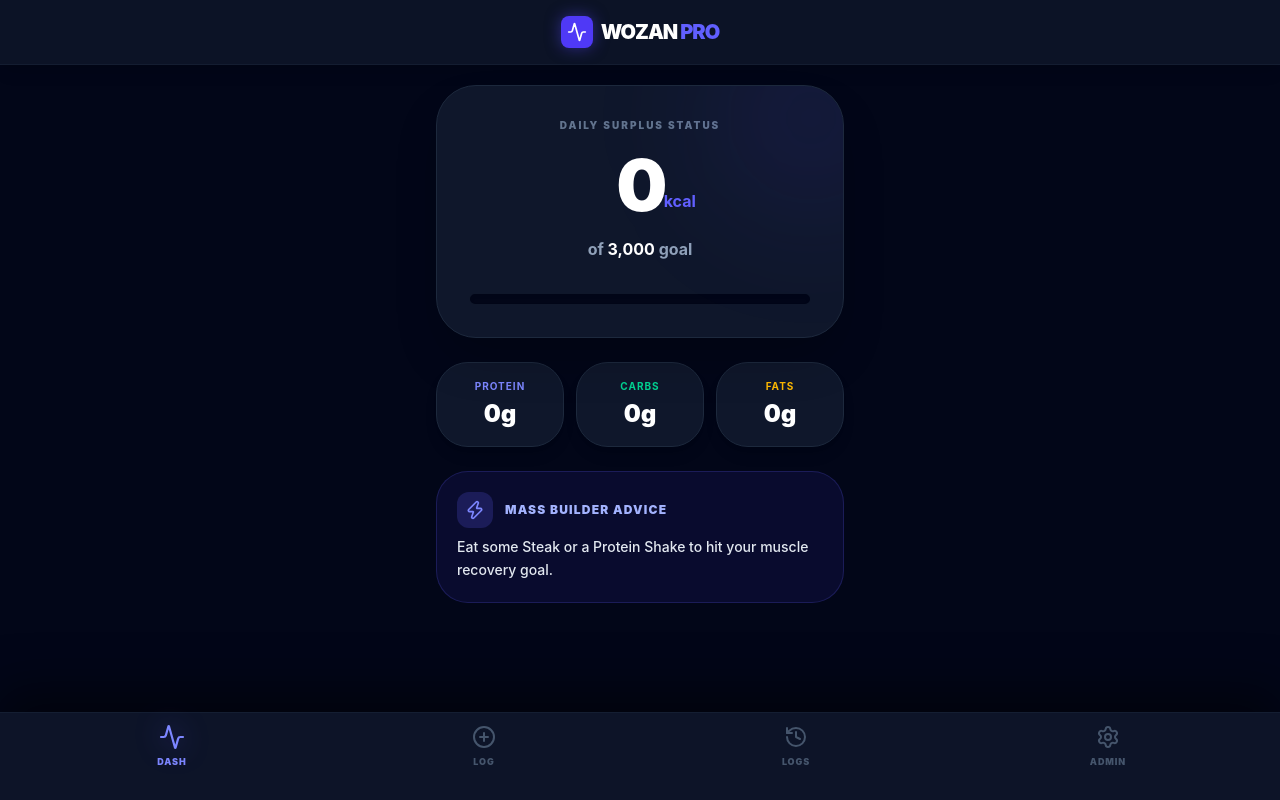
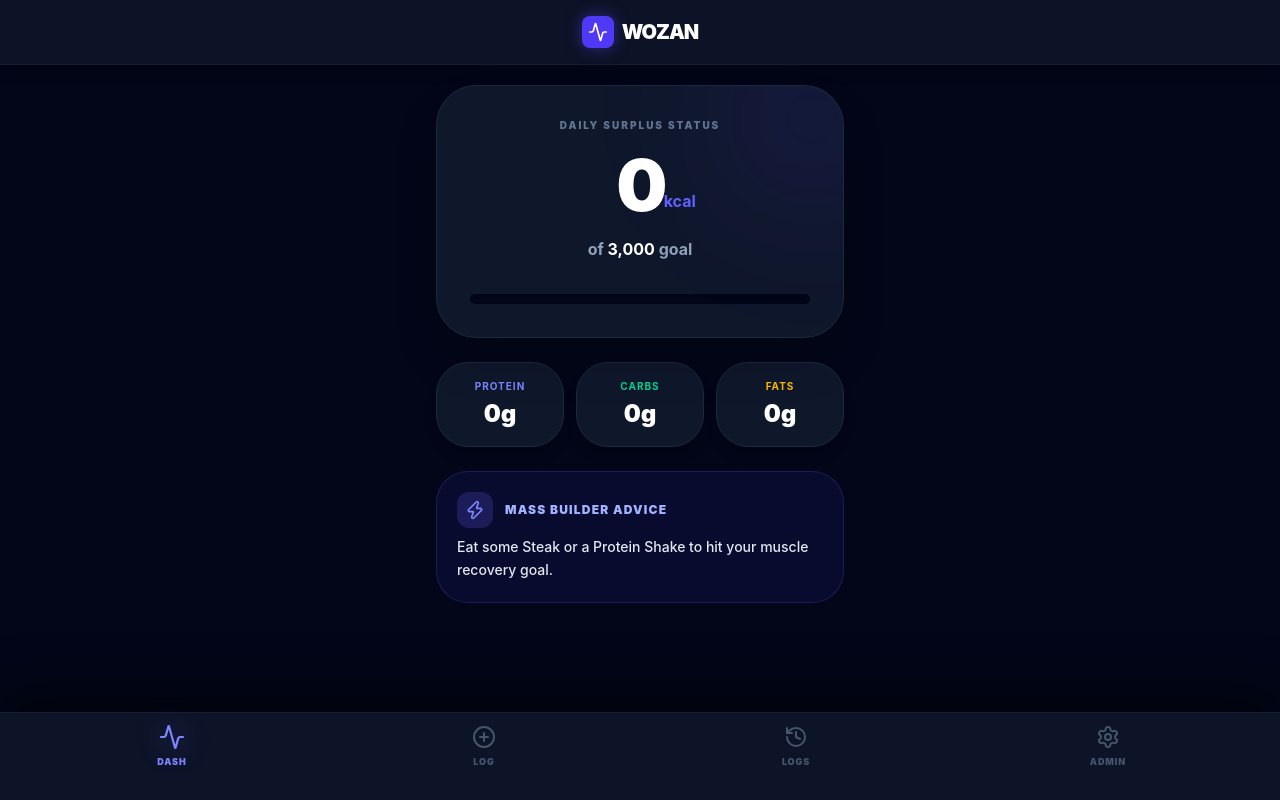
Before and after one commit to Sofyanmahmoud/WOZAN, a React (Vite) app: page / in a window 1280 px wide. Built offline with nearby package versions, Linux system fonts and the light colour scheme.

Commit message:
name fix2

```diff
--- a/src/App.jsx
+++ b/src/App.jsx
@@ -355,7 +355,7 @@ function App() {
             <Activity className="w-5 h-5 text-white" />
           </div>
           <h1 className="text-xl font-black tracking-tighter text-white">
-            WOZAN <span className="text-indigo-500">PRO</span>
+            WOZAN <span className="text-indigo-500"></span>
           </h1>
         </div>
       </div>
@@ -667,7 +667,7 @@ function App() {
                   <label className="block text-[10px] font-black text-slate-500 uppercase tracking-[0.2em] mb-2">Food Name & Portion</label>
                   <input
                     type="text" required
-                    value={newFood.name} onChange={e => setNewFood({...newFood, name: e.target.value})}
+                    value={newFood.name} onChange={e => setNewFood({ ...newFood, name: e.target.value })}
                     placeholder="e.g. Mass Gainer (2 scoops)"
                     className="w-full bg-slate-950 border-2 border-slate-800 rounded-2xl px-5 py-4 text-white placeholder-slate-700 focus:outline-none focus:border-indigo-500 transition-all font-bold"
                   />
@@ -678,7 +678,7 @@ function App() {
                     <label className="block text-[10px] font-black text-slate-500 uppercase tracking-[0.2em] mb-2">Calories</label>
                     <input
                       type="number" required
-                      value={newFood.calories} onChange={e => setNewFood({...newFood, calories: e.target.value})}
+                      value={newFood.calories} onChange={e => setNewFood({ ...newFood, calories: e.target.value })}
                       placeholder="kcal"
                       className="w-full bg-slate-950 border-2 border-slate-800 rounded-2xl px-5 py-4 text-white placeholder-slate-700 focus:outline-none focus:border-indigo-500 transition-all font-bold"
                     />
@@ -687,7 +687,7 @@ function App() {
                     <label className="block text-[10px] font-black text-indigo-500 uppercase tracking-[0.2em] mb-2">Protein (g)</label>
                     <input
                       type="number"
-                      value={newFood.protein} onChange={e => setNewFood({...newFood, protein: e.target.value})}
+                      value={newFood.protein} onChange={e => setNewFood({ ...newFood, protein: e.target.value })}
                       placeholder="0"
                       className="w-full bg-slate-950 border-2 border-slate-800 rounded-2xl px-5 py-4 text-white placeholder-slate-700 focus:outline-none focus:border-indigo-500 transition-all font-bold"
                     />
@@ -696,7 +696,7 @@ function App() {
                     <label className="block text-[10px] font-black text-emerald-500 uppercase tracking-[0.2em] mb-2">Carbs (g)</label>
                     <input
                       type="number"
-                      value={newFood.carbs} onChange={e => setNewFood({...newFood, carbs: e.target.value})}
+                      value={newFood.carbs} onChange={e => setNewFood({ ...newFood, carbs: e.target.value })}
                       placeholder="0"
                       className="w-full bg-slate-950 border-2 border-slate-800 rounded-2xl px-5 py-4 text-white placeholder-slate-700 focus:outline-none focus:border-emerald-500 transition-all font-bold"
                     />
@@ -705,7 +705,7 @@ function App() {
                     <label className="block text-[10px] font-black text-amber-500 uppercase tracking-[0.2em] mb-2">Fats (g)</label>
                     <input
                       type="number"
-                      value={newFood.fats} onChange={e => setNewFood({...newFood, fats: e.target.value})}
+                      value={newFood.fats} onChange={e => setNewFood({ ...newFood, fats: e.target.value })}
                       placeholder="0"
                       className="w-full bg-slate-950 border-2 border-slate-800 rounded-2xl px-5 py-4 text-white placeholder-slate-700 focus:outline-none focus:border-amber-500 transition-all font-bold"
                     />
```
